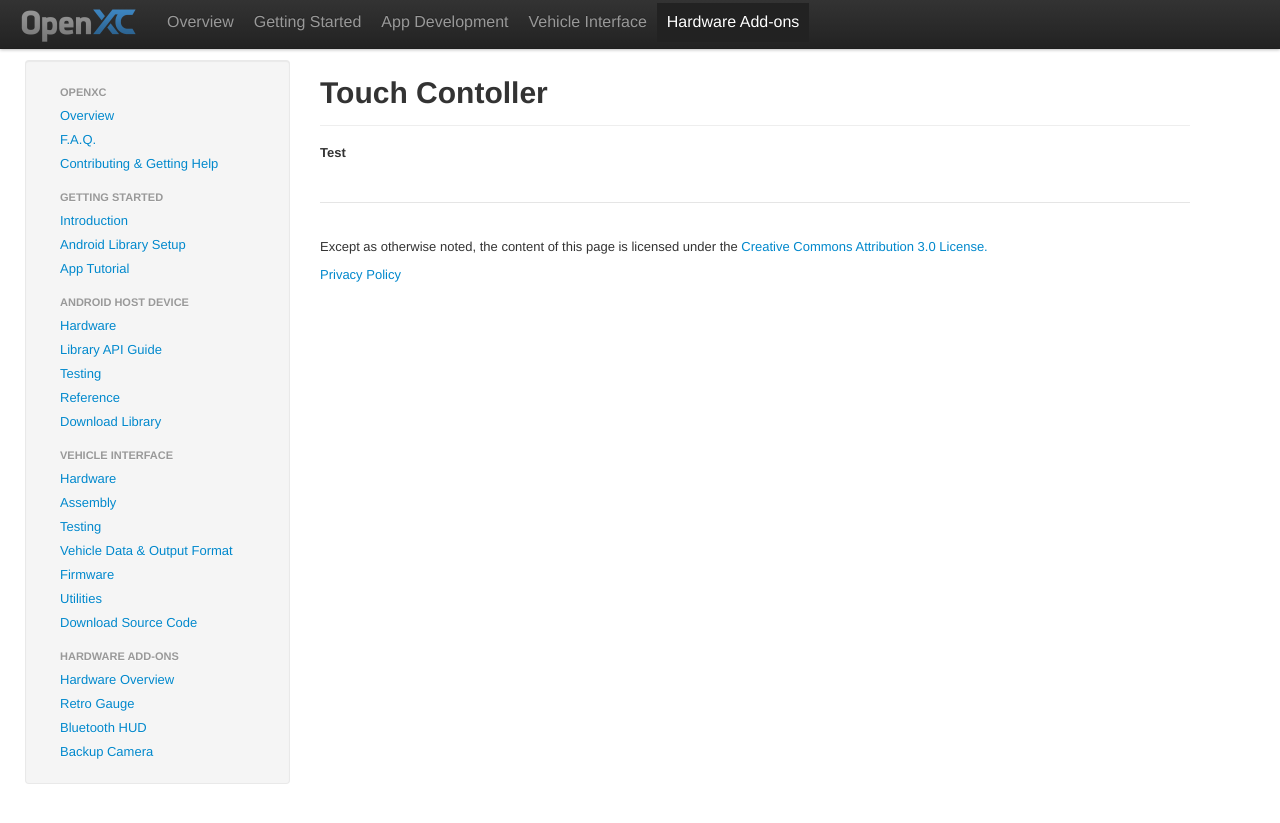
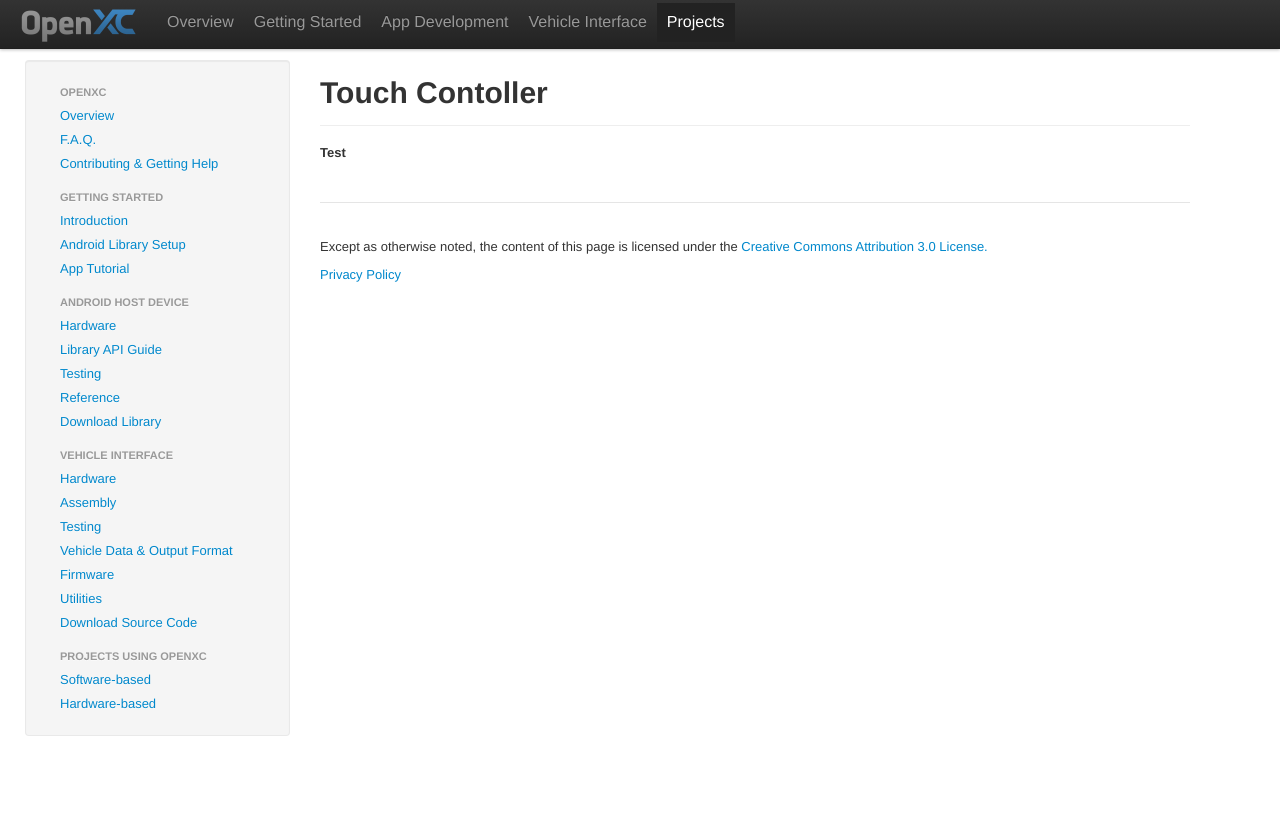
Before and after one commit to openxc/openxcplatform.com, a Jekyll site: the page built from projects/hardware/touch-controller.mkd, in a window 1280 px wide. Shown: the top 823 px of the page. Built offline with Jekyll 4.4.1, drawn with Linux system fonts in a browser that asks for light colours; nearby versions of some CDN libraries; Markdown is read by kramdown in place of the engine named in the settings.

Commit message:
Move projects using OpenXC (hardware and software) to a new section.

```diff
--- a/_layouts/default.html
+++ b/_layouts/default.html
@@ -41,7 +41,7 @@
                     <li class="{% if page.url contains 'getting-started' %}active{% endif %}"><a href="/getting-started/index.html">Getting Started</a></li>
                     <li class="{% if page.url contains 'android' %}active{% endif %}"><a href="/android/index.html">App Development</a></li>
                     <li class="{% if page.url contains 'vehicle-interface' %}active{% endif %}"><a href="/vehicle-interface/index.html">Vehicle Interface</a></li>
-                    <li class="{% if page.url contains 'hardware' %}active{% endif %}"><a href="/hardware/index.html">Hardware Add-ons</a></li>
+                    <li class="{% if page.url contains 'projects' %}active{% endif %}"><a href="/projects/index.html">Projects</a></li>
                 </ul>
             </div>
         </div>
@@ -80,12 +80,9 @@
                     <li><a href="/vehicle-interface/utilities.html">Utilities</a></li>
                     <li><a href="https://github.com/openxc/cantranslator">Download Source Code</a></li>
 
-                    <li class="nav-header">Hardware Add-ons</li>
-                    <li><a href="/hardware/index.html">Hardware Overview</a></li>
-					<li><a href="/hardware/retro-gauge.html">Retro Gauge</a></li>
-					<li><a href="/hardware/bluetooth-hud.html">Bluetooth HUD</a></li>
-					<li><a href="/hardware/backup-camera.html">Backup Camera</a></li>
-
+                    <li class="nav-header">Projects using OpenXC</li>
+                    <li><a href="/projects/index.html#software">Software-based</a></li>
+                    <li><a href="/projects/index.html#hardware">Hardware-based</a></li>
                     </ul></li>
                 </ul>
             </div>
```
Also changed, not shown: hardware/index.mkd (deleted, +0 -23 lines), projects/index.mkd (added, +33 -0 lines), projects/hardware/bluetooth-hud.mkd (renamed from hardware/bluetooth-hud.mkd), projects/hardware/retro-gauge.mkd (renamed from hardware/retro-gauge.mkd), projects/hardware/touch-controller.mkd (renamed from hardware/touch-controller.mkd), projects/software/backup-camera.mkd (renamed from hardware/backup-camera.mkd).
